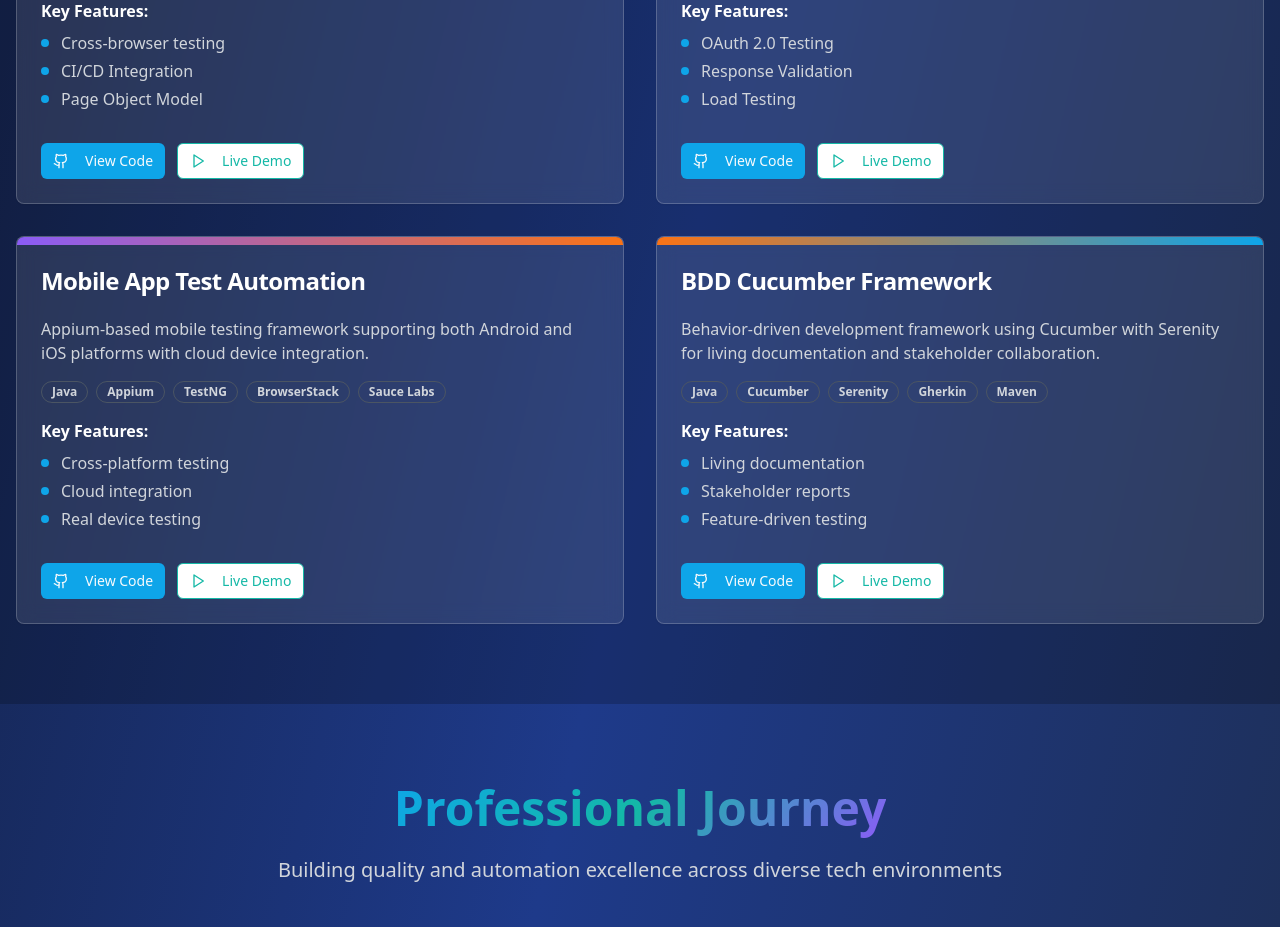
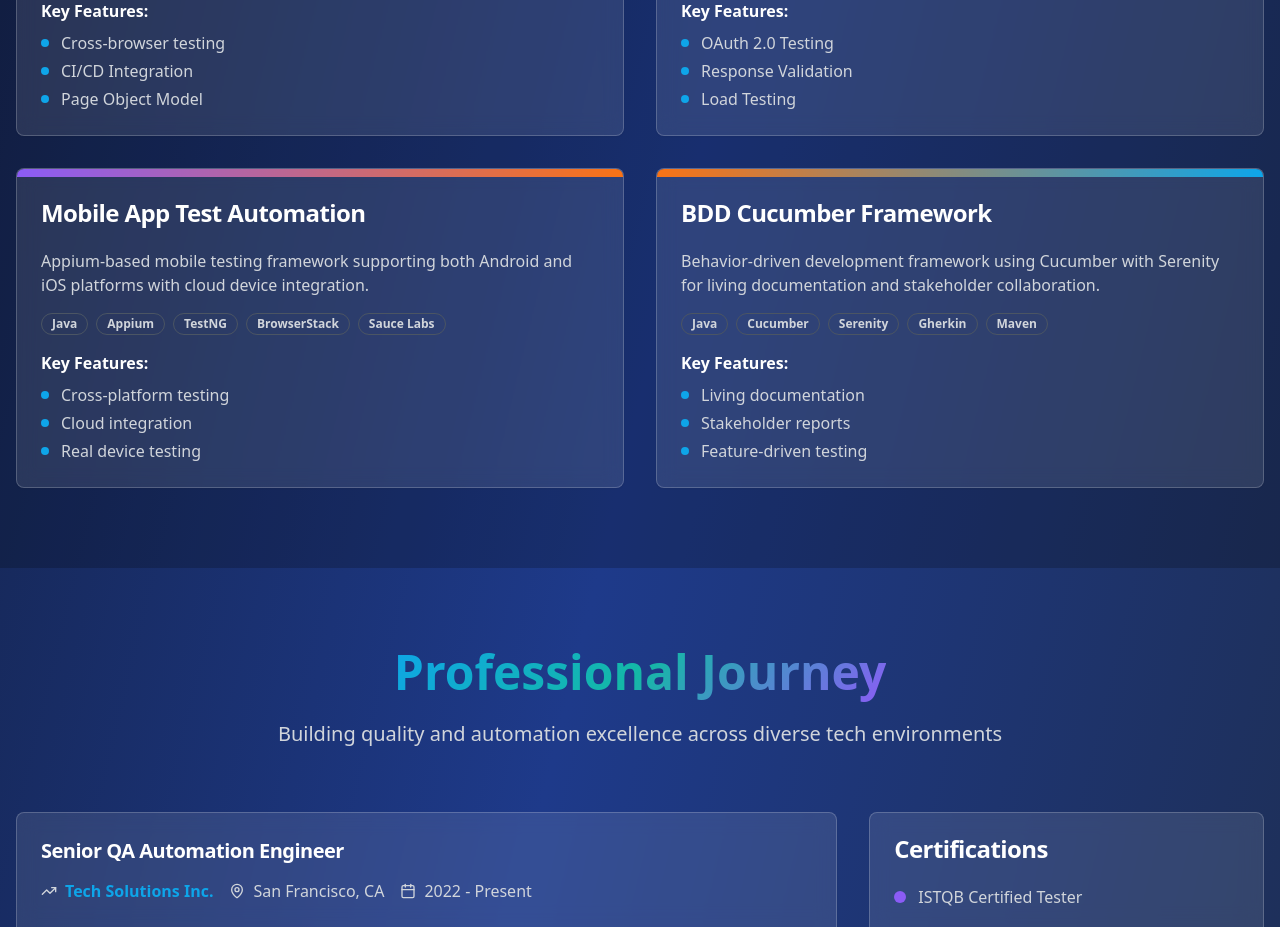
Before and after one commit to Kish533/kishore-rayudu-portfolio, a React (Vite) app: page / in a window 1280 px wide. Shown: the part 2240-3167 px from the top of the page. Built offline with nearby package versions, Linux system fonts and the light colour scheme.

Commit message:
Remove "View Code" and "Live Demo" buttons
Remove the "View Code" and "Live Demo" buttons from the project cards in the Projects component.

```diff
--- a/src/components/Projects.tsx
+++ b/src/components/Projects.tsx
@@ -1,9 +1,7 @@
 
 import React from 'react';
 import { Card, CardContent, CardHeader, CardTitle } from '@/components/ui/card';
-import { Button } from '@/components/ui/button';
 import { Badge } from '@/components/ui/badge';
-import { ExternalLink, Github, Play } from 'lucide-react';
 
 const Projects = () => {
   const projects = [
@@ -88,17 +86,6 @@ const Projects = () => {
                     ))}
                   </ul>
                 </div>
-
-                <div className="flex space-x-3 pt-4">
-                  <Button size="sm" className="bg-tech-blue hover:bg-blue-600">
-                    <Github className="mr-2" size={16} />
-                    View Code
-                  </Button>
-                  <Button size="sm" variant="outline" className="border-tech-teal text-tech-teal hover:bg-tech-teal hover:text-white">
-                    <Play className="mr-2" size={16} />
-                    Live Demo
-                  </Button>
-                </div>
               </CardContent>
             </Card>
           ))}
```
